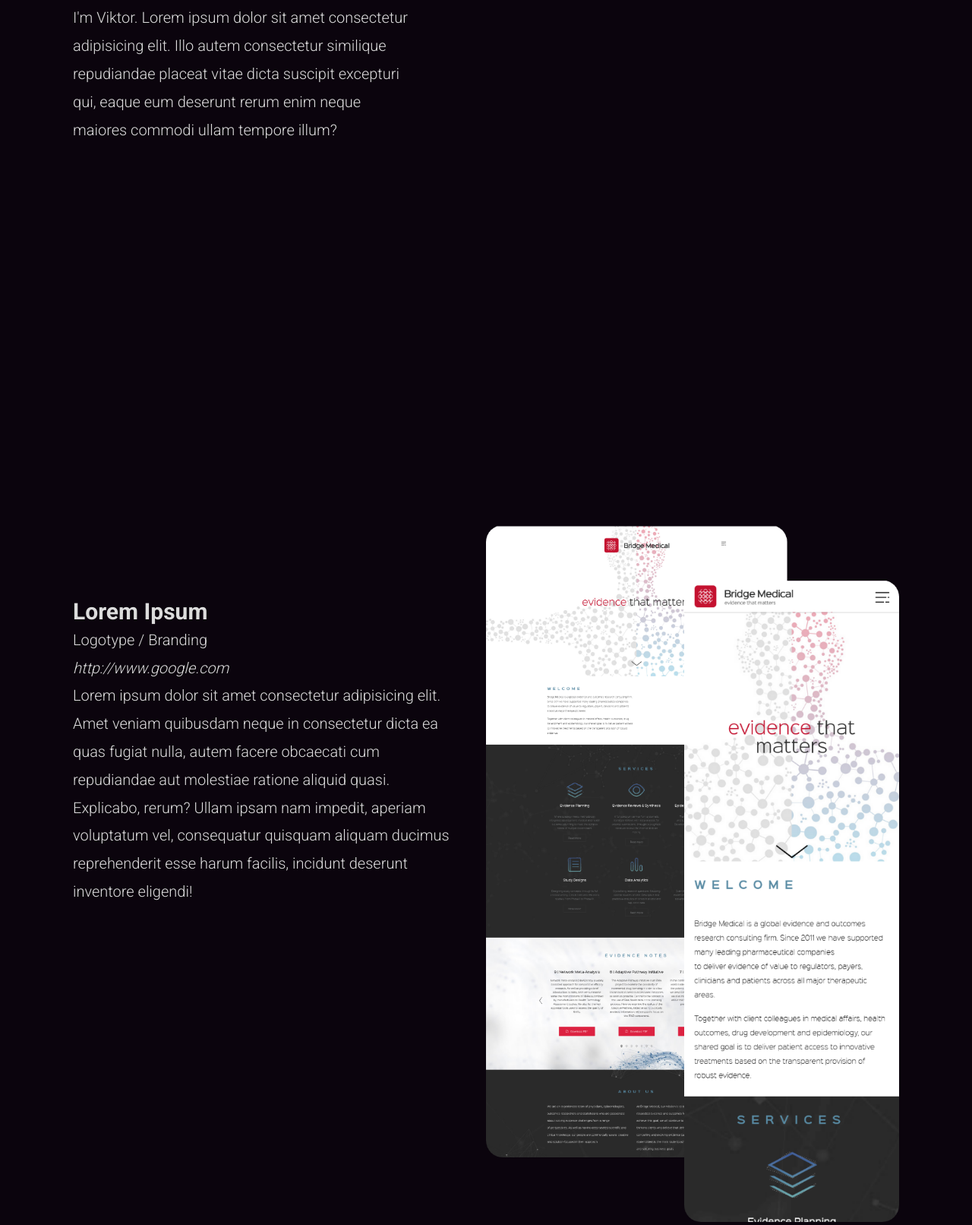
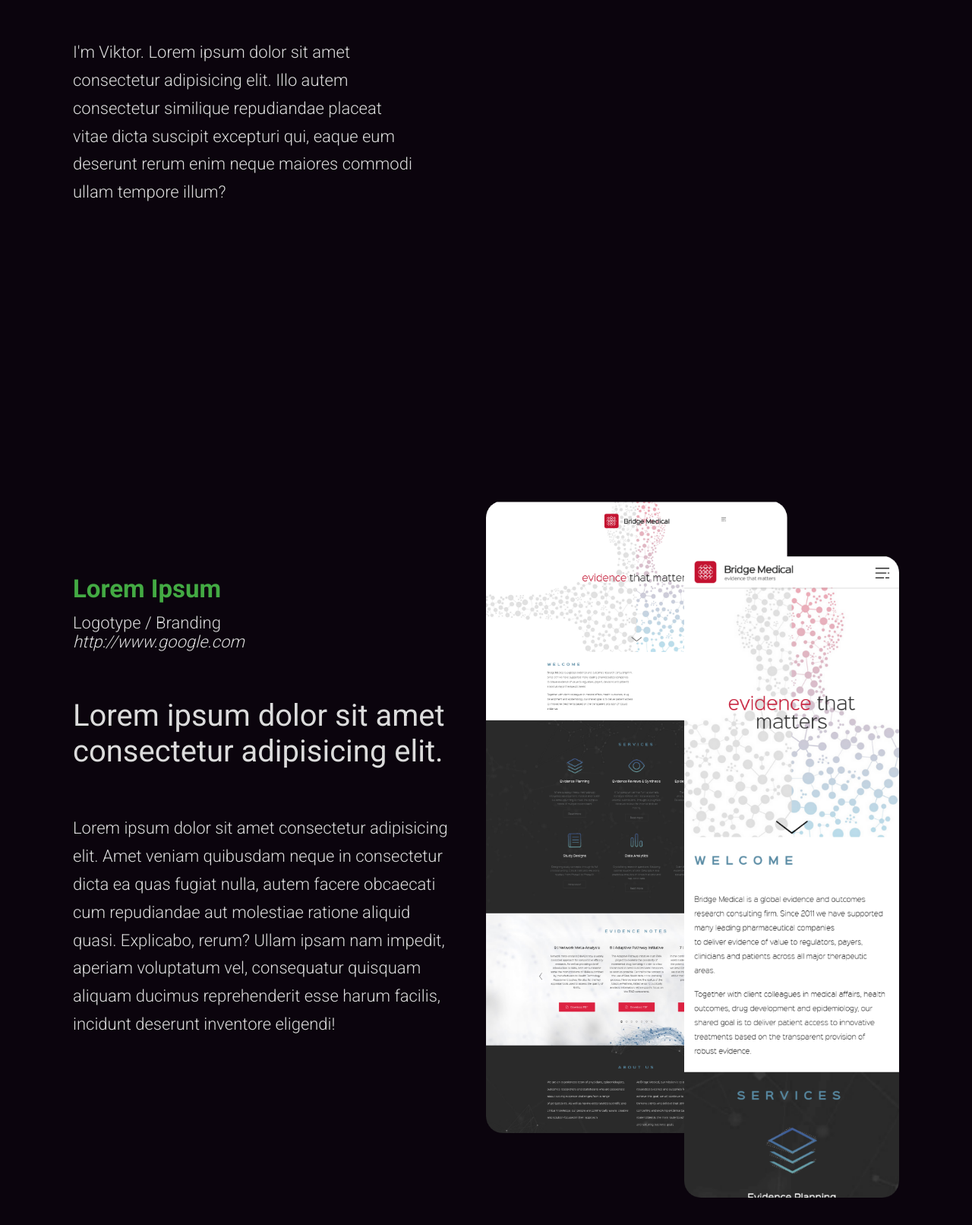
Before and after one commit to viktordepomian/portfolio, a plain HTML site: page index.html in a window 1280 px wide. Shown: the part 349-1961 px from the top of the page at 76% size. Drawn offline with Linux system fonts and the light colour scheme.

Commit message:
Changes
Padding and margin changes

```diff
--- a/index.html
+++ b/index.html
@@ -20,33 +20,36 @@
         </article>
     </header>
     <main id="work">
-        <div class="example">
+        <div class="example colorOne">
             <div class="left-container">
                 <h2 class="work__title">Lorem Ipsum</h2>
                 <p class="work__what-was-created">Logotype / Branding</p>
                 <p class="work__url"><a href="http://www.google.com" target="_blank">http://www.google.com</a></p>
+                <p class="work__wow-factor">Lorem ipsum dolor sit amet consectetur adipisicing elit.</p>
                 <p class="work__description">Lorem ipsum dolor sit amet consectetur adipisicing elit. Amet veniam quibusdam neque in consectetur dicta ea quas fugiat nulla, autem facere obcaecati cum repudiandae aut molestiae ratione aliquid quasi. Explicabo, rerum? Ullam ipsam nam impedit, aperiam voluptatum vel, consequatur quisquam aliquam ducimus reprehenderit esse harum facilis, incidunt deserunt inventore eligendi!</p>
             </div>
             <div class="right-container">
                 <img src="images/BridgeMedicalFull.png" alt="">
             </div>
         </div>
-        <div class="example">
+        <div class="example colorTwo">
             <div class="left-container">
                 <h2 class="work__title">Lorem Ipsum</h2>
                 <p class="work__what-was-created">Logotype / Branding</p>
                 <p class="work__url"><a href="http://www.google.com" target="_blank">http://www.google.com</a></p>
+                <p class="work__wow-factor">Lorem ipsum dolor sit amet consectetur adipisicing elit.</p>
                 <p class="work__description">Lorem ipsum dolor sit amet consectetur adipisicing elit. Amet veniam quibusdam neque in consectetur dicta ea quas fugiat nulla, autem facere obcaecati cum repudiandae aut molestiae ratione aliquid quasi. Explicabo, rerum? Ullam ipsam nam impedit, aperiam voluptatum vel, consequatur quisquam aliquam ducimus reprehenderit esse harum facilis, incidunt deserunt inventore eligendi!</p>
             </div>
             <div class="right-container">
                 <img src="images/BridgeMedicalFull.png" alt="">
             </div>
         </div>
-        <div class="example">
+        <div class="example colorThree">
             <div class="left-container">
                 <h2 class="work__title">Lorem Ipsum</h2>
                 <p class="work__what-was-created">Logotype / Branding</p>
                 <p class="work__url"><a href="http://www.google.com" target="_blank">http://www.google.com</a></p>
+                <p class="work__wow-factor">Lorem ipsum dolor sit amet consectetur adipisicing elit.</p>
                 <p class="work__description">Lorem ipsum dolor sit amet consectetur adipisicing elit. Amet veniam quibusdam neque in consectetur dicta ea quas fugiat nulla, autem facere obcaecati cum repudiandae aut molestiae ratione aliquid quasi. Explicabo, rerum? Ullam ipsam nam impedit, aperiam voluptatum vel, consequatur quisquam aliquam ducimus reprehenderit esse harum facilis, incidunt deserunt inventore eligendi!</p>
             </div>
             <div class="right-container">
--- a/style.css
+++ b/style.css
@@ -21,11 +21,10 @@ a{
 body{
     max-width: 100%;
     margin: auto;
-    font-size: 20px;
+    font-size: 1.375rem;
     background: #0B040D;
     color: #DCDCDC;
     font-family: 'Roboto', sans-serif;
-    line-height: 2.3rem;
     font-weight: 300;
 }
 
@@ -46,11 +45,12 @@ header{
 
 .intro-part__title{
     font-family: 'Dancing Script', sans-serif;
-    font-size: 5.6rem;
+    font-size: 6.5rem;
 }
 
 .intro-part__desc{
-    margin-top: 3.5rem;
+    margin-top: 6rem;
+    line-height: 2.3rem;
 }
 
 #picture-part{
@@ -63,17 +63,33 @@ header{
     height: auto;
 }
 
-main{
-    margin-top: 15rem;
-}
-
 main .example{
     display: grid;
     grid-template-columns: repeat(2, 1fr);
+    margin-top: 13rem;
+}
+
+.colorOne .work__title{
+    color: rgb(67, 170, 67);
 }
 
 .left-container{
     padding: 6rem 3rem 6rem 6rem;
+}
+
+.left-container .work__what-was-created{
+    margin-top: .8rem;
+}
+
+.left-container .work__wow-factor{
+    margin-top: 3.8rem;
+    font-size: 2.5rem;
+    font-weight: 400;
+}
+
+.left-container .work__description{
+    margin-top: 3.8rem;
+    line-height: 2.3rem;
 }
 
 .right-container{
@@ -96,18 +112,20 @@ main .example{
 
     #intro-part{
         margin: 5rem 0;
+        padding: 2rem;
+    }
+
+    .intro-part__desc{
+        margin-top: 3rem;
     }
 
     #picture-part img{
         width: 100%;
     }
 
-    main{
-        margin-top: 5rem;
-    }
-
     main .example{
         grid-template-columns: 1fr;
+        margin-top: 3rem;
     }
 
     .left-container{
```
